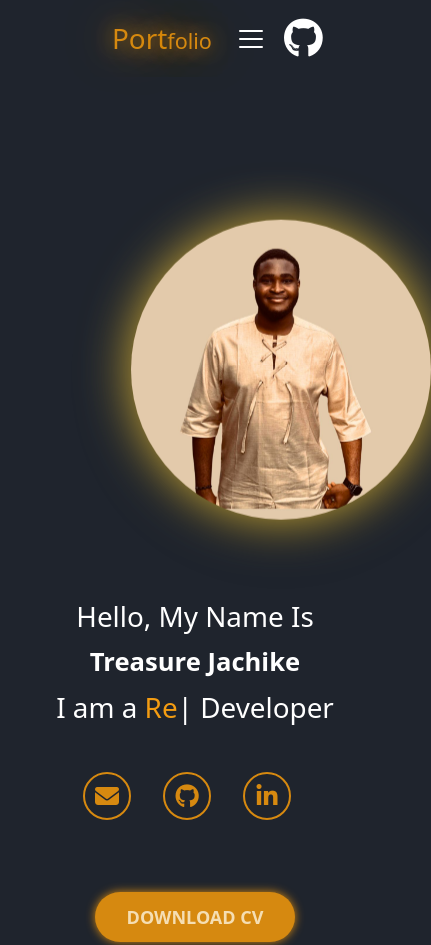
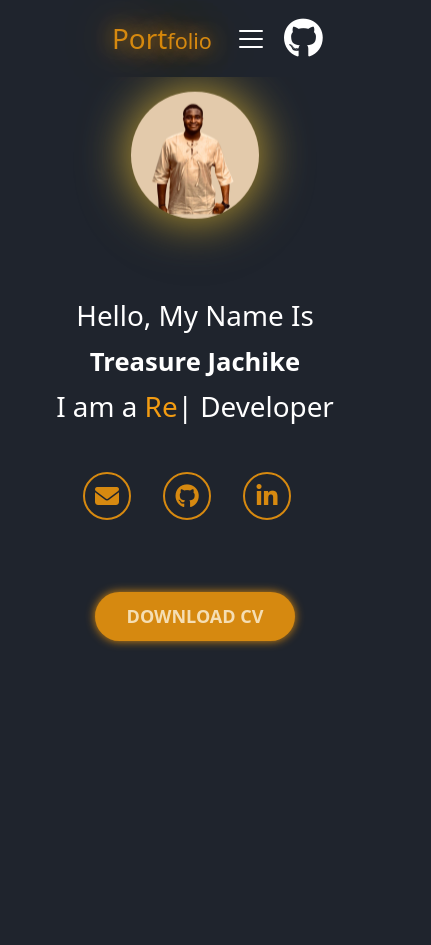
Before and after one commit to jachiketreasure/Treasure-Jachike-Portfolio, a plain HTML site: page index.html in a window 390 px wide. Shown: the top 945 px of the page, 431 px wide, since content can reach past the window. Drawn offline with nearby package versions, Linux system fonts and the light colour scheme.

Commit message:
Fix layout direction and class selector for main section

```diff
--- a/css/style.css
+++ b/css/style.css
@@ -281,7 +281,7 @@ header {
 
     .main {
         display: flex !important;
-        flex-direction: column-reverse !important;
+        flex-direction: column !important;
         text-align: center;
         gap: 1.5rem;
         padding: 1rem;
@@ -289,7 +289,7 @@ header {
         align-items: center;
     }
 
-    .main img {
+    .main .img {
         order: 1 !important;
         width: 300px !important;
         padding-top: 0 !important;
```
